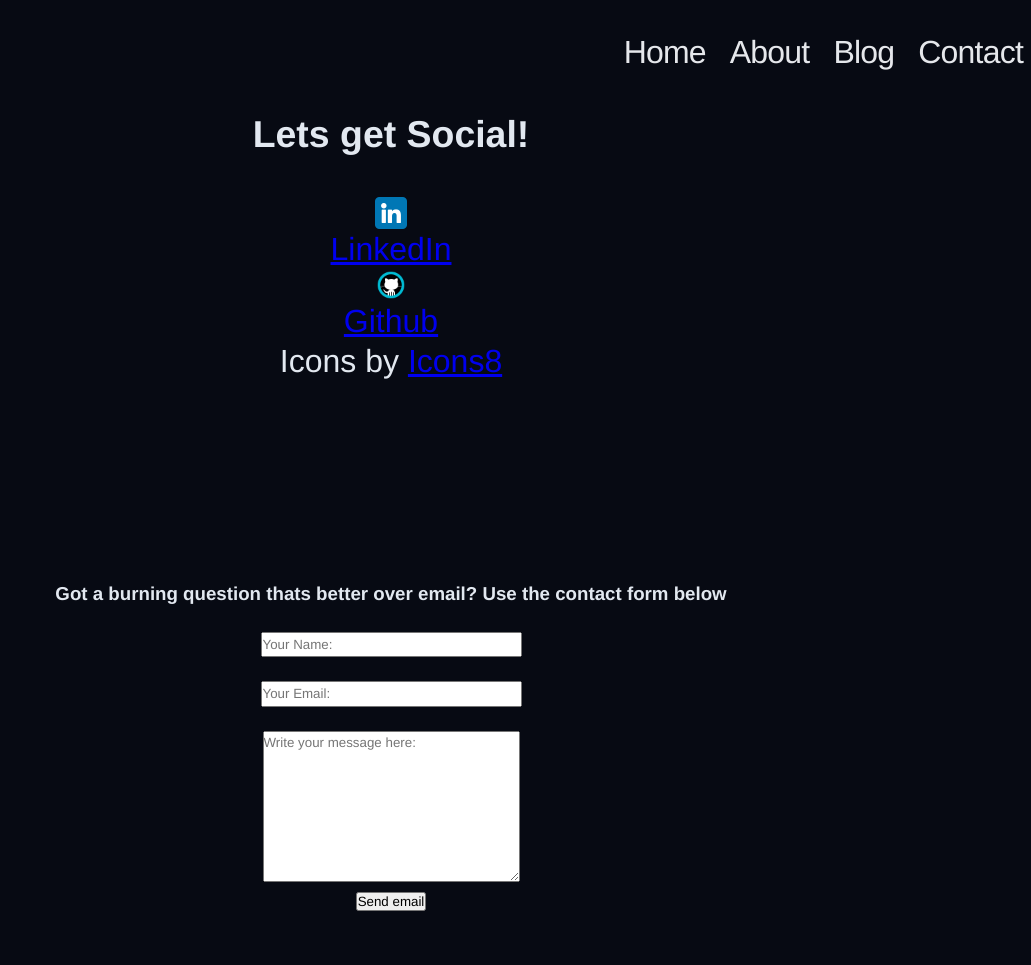
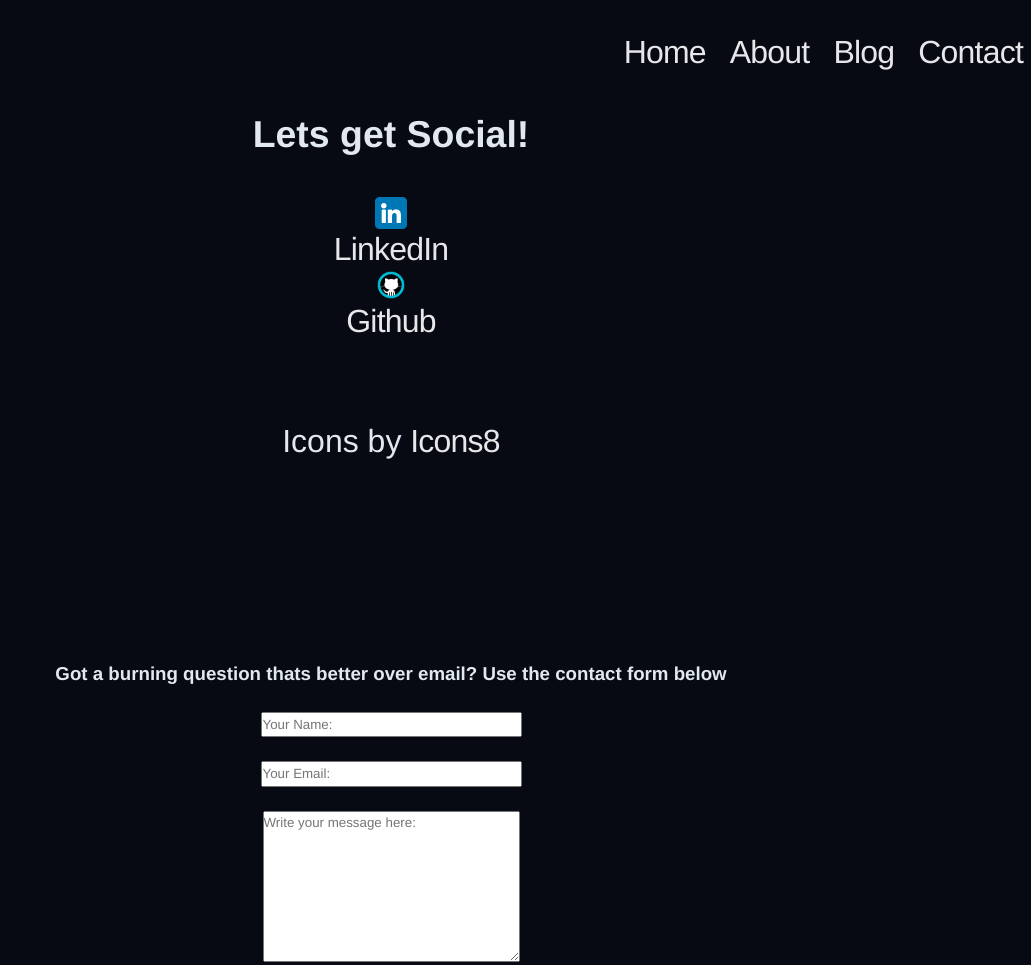
Before and after one commit to Connorswebdev/ConnorRoss_T1A2, a plain HTML site: page contact.html in a window 1280 px wide. Shown: the top 965 px of the page, without its empty margins (249-1280 px from the left). Drawn offline with Linux system fonts and the light colour scheme.

Commit message:
quick change to contact page

```diff
--- a/contact.html
+++ b/contact.html
@@ -27,7 +27,7 @@
     </header>
     <div class="socials">
         <h3>Lets get Social! </h3> <br>
-<img src="./docs/images/linkedin.png" alt="" class="icon__size"><a href="https://www.linkedin.com/in/connor-ross-26a45b254/">LinkedIn</a><img src="./docs/images/icons8-github-48.png" alt="" class="icon__size"><a href="https://github.com/Connorswebdev">Github</a> <br> Icons by <a target="_blank" href="https://icons8.com">Icons8</a>
+        <img src="./docs/images/linkedin.png" alt="" class="icon__size"><a class="header__titles" href="https://www.linkedin.com/in/connor-ross-26a45b254/">LinkedIn</a><img src="./docs/images/icons8-github-48.png" alt="" class="icon__size"><a class="header__titles" href="https://github.com/Connorswebdev">Github</a> <br><br><br> Icons by <a class="header__titles" target="_blank" href="https://icons8.com">Icons8</a>
     </div>
     <h3 id="contact">Got a burning question thats better over email? Use the contact form below</h3>
     <form class="contact" action="#">
--- a/display.css
+++ b/display.css
@@ -27,7 +27,7 @@ button {
     size: auto;
 }
 
-/* Tablet */
+/* Mobile */
 @media only screen and (max-width:400px){
     .header__titles{
         font-size: 1.5rem;
```
